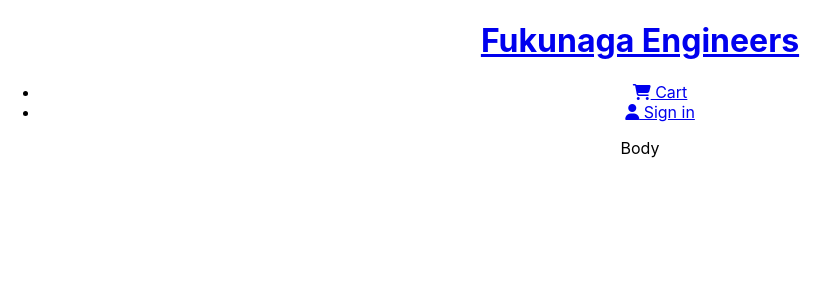
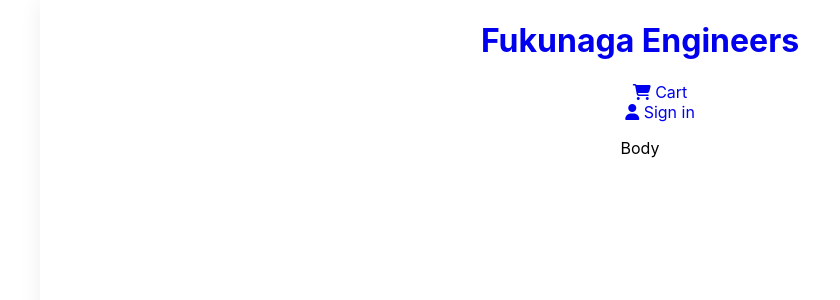
Before and after one commit to kaylamuraoka/fukunagaengineers, a React (Create React App) app in the folder client/: page / in a window 1280 px wide. Shown: the top 300 px of the page, without its empty margins (0-840 px from the left). Built offline with nearby package versions, Linux system fonts and the light colour scheme.

Commit message:
updating index.css

```diff
--- a/client/src/index.css
+++ b/client/src/index.css
@@ -1,4 +1,6 @@
 body {
+  padding: 0;
+  box-sizing: border-box;
   margin: 0;
   font-family: -apple-system, BlinkMacSystemFont, 'Segoe UI', 'Roboto', 'Oxygen',
     'Ubuntu', 'Cantarell', 'Fira Sans', 'Droid Sans', 'Helvetica Neue',
@@ -11,3 +13,29 @@
   font-family: source-code-pro, Menlo, Monaco, Consolas, 'Courier New',
     monospace;
 }
+
+.App{
+  max-width: 1200px;
+  width: 100%;
+  min-height: 100vh;
+  box-shadow: 0 0 20px #eee;
+  margin: 0 auto;
+  overflow: hidden;
+}
+
+a {
+  text-decoration: none;
+}
+
+ul {
+  list-style: none;
+}
+
+button {
+  border: none;
+  outline: none;
+  cursor: pointer;
+}
+
+/* -------------------- Header -------------------- */
+@import url("./components/header/header.css")
```
